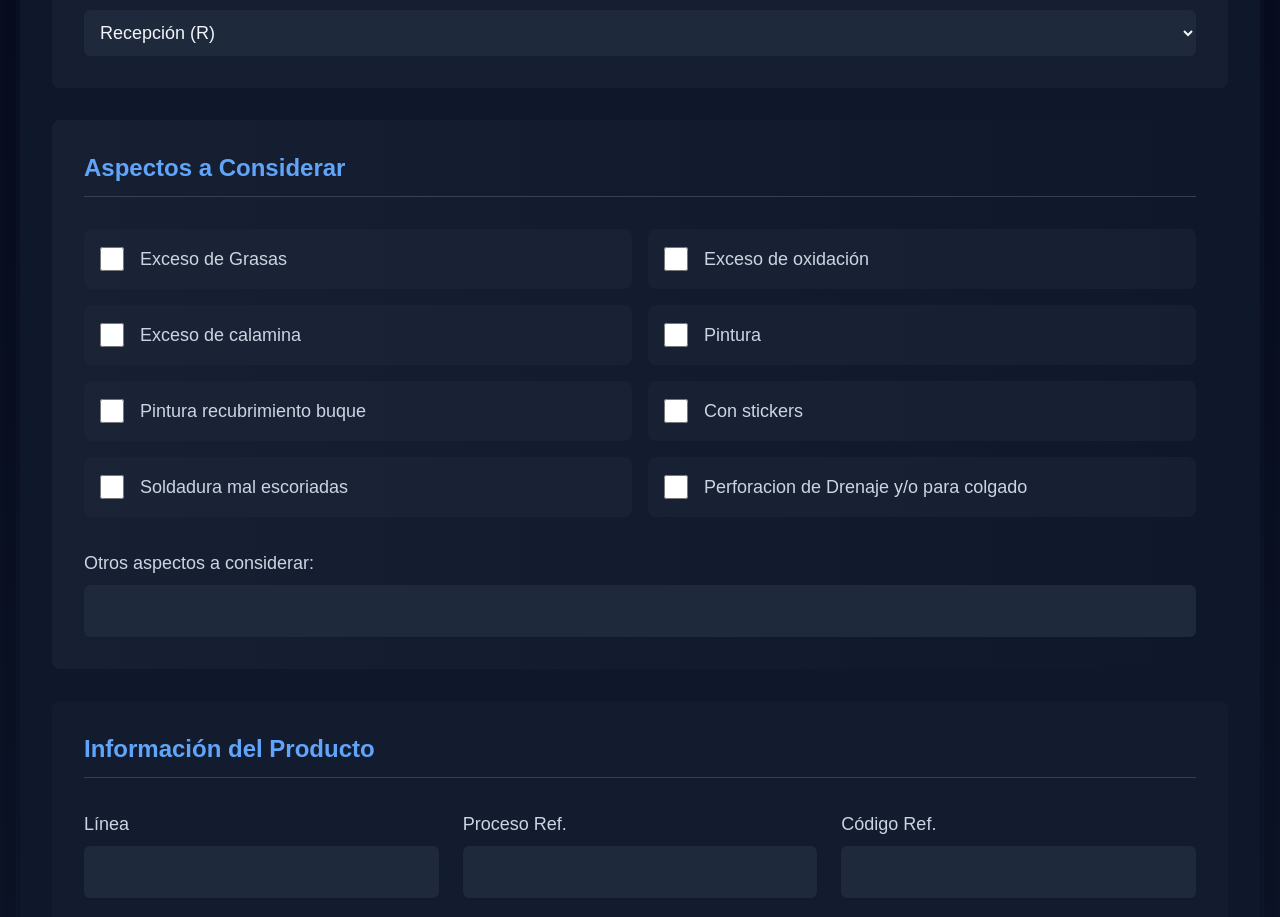
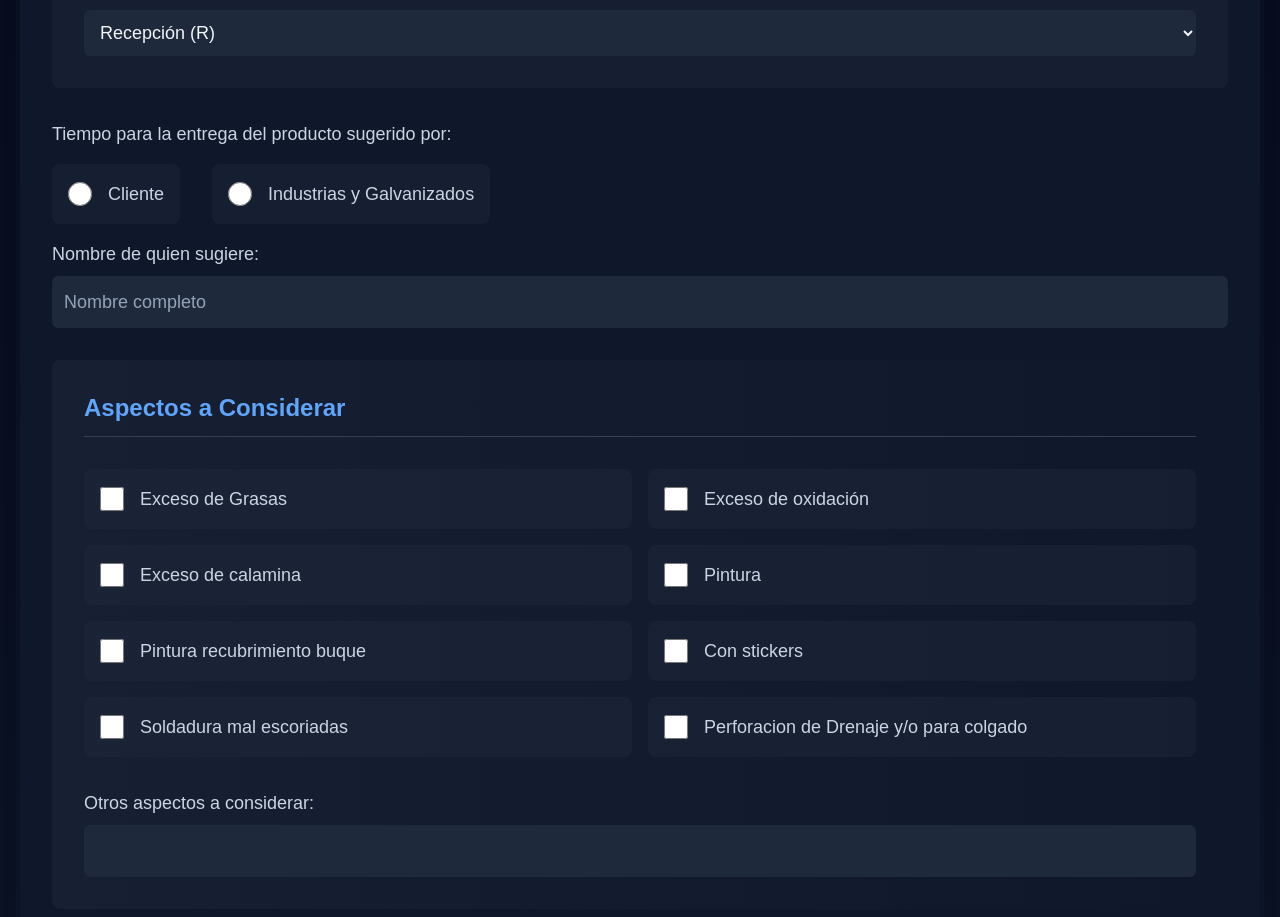
Before and after one commit to nicolas61v/pdfIndugal, a Next.js app: page / in a window 1280 px wide. Shown: the part 1084-2001 px from the top of the page. Built offline with nearby package versions, Linux system fonts and the light colour scheme; no server answers; the database is empty.

Commit message:
added sugestion

```diff
--- a/src/components/PDFGenerator/PDFForm.js
+++ b/src/components/PDFGenerator/PDFForm.js
@@ -204,6 +204,49 @@ const PDFForm = ({ formData, onChange, onGenerate, isLoading }) => {
         </div>
       </div>
 
+      {/* Tiempo de entrega */}
+      <div className="space-y-4 mt-6">
+        <label className="block text-lg font-medium text-slate-300">
+          Tiempo para la entrega del producto sugerido por:
+        </label>
+        <div className="flex gap-8">
+          <label className="flex items-center space-x-4 p-4 rounded-lg bg-slate-800/50 hover:bg-slate-700/50 transition-colors cursor-pointer">
+            <input
+              type="radio"
+              name="tiempoEntregaPor"
+              value="cliente"
+              checked={formData.tiempoEntregaPor === 'cliente'}
+              onChange={onChange}
+              className="w-6 h-6 border-slate-600 text-blue-500 focus:ring-offset-slate-800 focus:ring-blue-500"
+            />
+            <span className="text-lg text-slate-300">Cliente</span>
+          </label>
+          <label className="flex items-center space-x-4 p-4 rounded-lg bg-slate-800/50 hover:bg-slate-700/50 transition-colors cursor-pointer">
+            <input
+              type="radio"
+              name="tiempoEntregaPor"
+              value="industrias"
+              checked={formData.tiempoEntregaPor === 'industrias'}
+              onChange={onChange}
+              className="w-6 h-6 border-slate-600 text-blue-500 focus:ring-offset-slate-800 focus:ring-blue-500"
+            />
+            <span className="text-lg text-slate-300">Industrias y Galvanizados</span>
+          </label>
+        </div>
+        <div className="mt-4">
+          <label className="block text-lg font-medium text-slate-300 mb-2">
+            Nombre de quien sugiere:
+          </label>
+          <input
+            className={inputBaseClass}
+            name="nombreTiempoEntrega"
+            value={formData.nombreTiempoEntrega}
+            onChange={onChange}
+            placeholder="Nombre completo"
+          />
+        </div>
+      </div>
+
       {/* Aspectos a considerar */}
       <div className="space-y-8 bg-gradient-to-r from-slate-800/50 to-slate-900/50 p-8 rounded-lg">
         <h3 className="text-2xl font-bold text-blue-400 border-b border-slate-700 pb-3">
--- a/src/components/PDFGenerator/hooks/usePDFForm.js
+++ b/src/components/PDFGenerator/hooks/usePDFForm.js
@@ -26,6 +26,8 @@ export const usePDFForm = () => {
     fechaInferior: '',
     horaInferior: '',
     recepcionEntrega: 'R',
+    tiempoEntregaPor: '', // 'cliente' o 'industrias'
+    nombreTiempoEntrega: '', // nombre de quien sugiere
     descripcion: '',
     linea: '',
     procesoRef: '',
@@ -132,6 +134,8 @@ export const usePDFForm = () => {
       fechaInferior: '',
       horaInferior: '',
       recepcionEntrega: 'R',
+      tiempoEntregaPor: '', // 'cliente' o 'industrias'
+      nombreTiempoEntrega: '', // nombre de quien sugiere
       descripcion: '',
       linea: '',
       procesoRef: '',
--- a/src/services/pdfService.js
+++ b/src/services/pdfService.js
@@ -438,7 +438,7 @@ export class PDFService {
       this.doc.setFontSize(12);
       this.doc.setTextColor(0, 0, 255);
       // Centrar el número en el rectángulo
-      const x = 250 + (40/2); // Centro del rectángulo
+      const x = 250 + (40 / 2); // Centro del rectángulo
       this.doc.text(formData.documentNumber.toString(), x, 47, { align: 'center' });
       this.doc.setTextColor(0);
     }
@@ -560,6 +560,23 @@ export class PDFService {
     if (formData.responsableFacturar) {
       this.doc.text(formData.responsableFacturar, 78, 36);
     }
+    // Marcar el checkbox de tiempo de entrega
+    if (formData.tiempoEntregaPor) {
+      this.doc.setFont('helvetica', 'bold');
+      if (formData.tiempoEntregaPor === 'cliente') {
+        this.doc.text('X', 16, 45);
+      } else if (formData.tiempoEntregaPor === 'industrias') {
+        this.doc.text('X', 61, 45);
+      }
+    }
+
+    // Escribir el nombre de quien sugiere el tiempo
+    if (formData.nombreTiempoEntrega) {
+      this.doc.setFont('helvetica', 'normal');
+      this.doc.setTextColor(0, 0, 255);
+      this.doc.text(formData.nombreTiempoEntrega, 22, 51);
+      this.doc.setTextColor(0);
+    }
 
     // Dibujar horas con posiciones precisas
     if (formData.horaLlegada) {
@@ -613,6 +630,7 @@ export class PDFService {
         }
       }
     });
+
     // Marcar R/E según selección
     if (formData.recepcionEntrega) {
       const isRecepcion = formData.recepcionEntrega === 'R';
@@ -684,7 +702,6 @@ export class PDFService {
     if (formData.horaInferior) {
       this.doc.text(formData.horaInferior, 170, 53);
     }
-
 
     // Restaurar configuración original
     this.doc.setTextColor(0);
```
